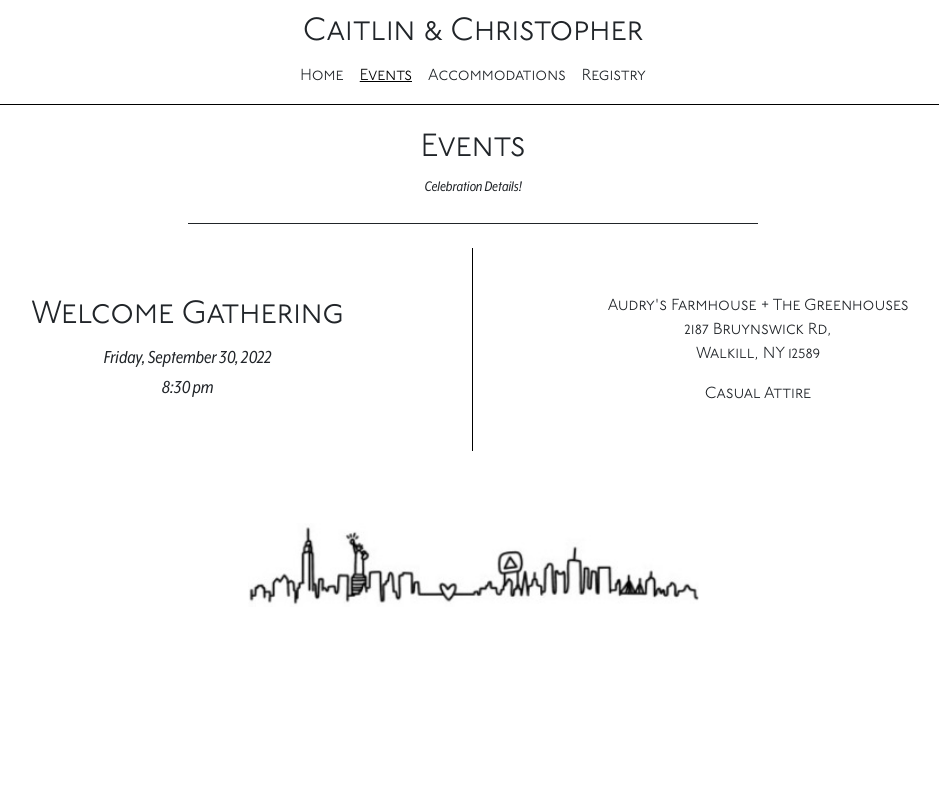
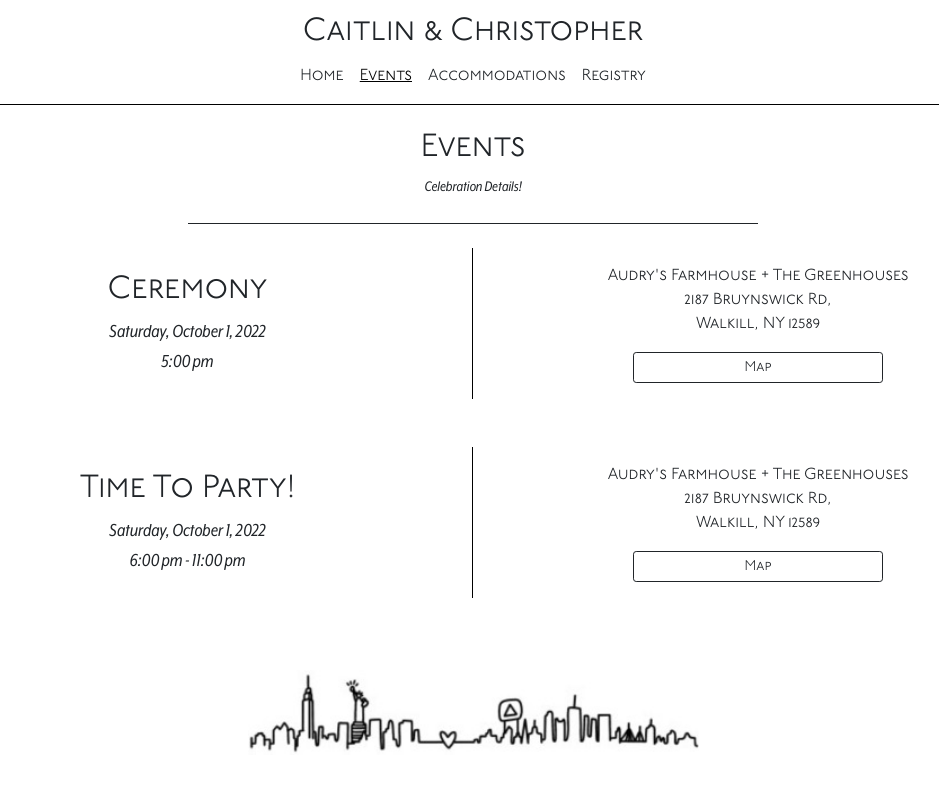
Before and after one commit to tlyver/chris-and-cait-web, a React (Create React App) app: page /events in a window 1280 px wide. Shown: the top 790 px of the page, without its empty margins (167-1106 px from the left). Built offline with nearby package versions, Linux system fonts and the light colour scheme.

Commit message:
Maps Link
Adds link to map.

```diff
--- a/src/event.js
+++ b/src/event.js
@@ -1,15 +1,29 @@
 import './event.scss';
 
-export default function Event(props) {
+
+const Event = props => {
+  const clickMap = () => {
+    console.log("hello");
+  };
+
+  const openInNewTab = (url) => {
+    const newWindow = window.open(url, '_blank', 'noopener, noreferrer')
+    if (newWindow) newWindow.opener = null
+  };
+
+  const onClickUrl = (url) => {
+    return () => openInNewTab(url)
+  }
+
   return (
     <>
       <div className="row row-cols-1 row-cols-md-2 mt-4 mb-5">
-        <div className="col d-flex flex-direction--column align-items-center justify-content-center border-right-responsive pt-5 pb-5">
+        <div className="col d-flex flex-direction--column align-items-center justify-content-center border-right-responsive pt-3 pb-3">
           <h2 className="underground">{props.event}</h2>
           <div className="eaves is-20">{props.date}</div>
           <div className="eaves is-20">{props.time}</div>
         </div>
-        <div className="col d-flex flex-column align-items-center justify-content-center underground">
+        <div className="col d-flex flex-column align-items-center justify-content-center underground pt-3 pb-3">
           <div>{props.location}</div>
           <div className="d-flex flex-column address">
             <div>
@@ -19,7 +33,29 @@ export default function Event(props) {
               {props.city}
             </div>
           </div>
-          <div className="pt-3">{props.attire}</div>
+          <div className="mt-3 d-none">{props.attire}</div>
+          <a
+            href="https://goo.gl/maps/Kh7XiTXbGqpjZutH9"
+            onClick={onClickUrl('https://goo.gl/maps/Kh7XiTXbGqpjZutH9')}
+            className="btn btn-sm btn-outline-dark mt-3 underground"
+            role="button"
+            aria-pressed="true"
+            target="_blank"
+          >
+            Map
+          </a>
+          {
+            /*
+            <a
+            onClick={onClickUrl('https://stackoverflow.com')}
+            className="btn btn-sm btn-outline-dark underground mt-2"
+            role="button"
+            aria-pressed="true"
+            >
+            Add To Calendar
+            </a>
+            */
+          }
         </div>
       </div>
 
@@ -30,4 +66,6 @@ export default function Event(props) {
       </div>
     </>
   )
-}
+};
+
+export default Event;
--- a/src/event.scss
+++ b/src/event.scss
@@ -1,3 +1,7 @@
+.btn {
+  width: 80%;
+}
+
 @media (min-width: 768px) {
   .border-right-responsive {
     border-right: 1px solid #000;
@@ -5,6 +9,9 @@
   .border-bottom-responsive {
     border-bottom: 1px solid #000;
   };
+  .btn {
+    width: 250px;
+  }
 }
 
 @media (min-width: 768px) {
--- a/src/routes/events.js
+++ b/src/routes/events.js
@@ -13,9 +13,18 @@ export default function Events() {
       </div>
 
       <Event
-        event="Welcome Gathering"
-        date="Friday, September 30, 2022"
-        time="8:30 pm"
+        event="Ceremony"
+        date="Saturday, October 1, 2022"
+        time="5:00 pm"
+        location="Audry's Farmhouse + The Greenhouses"
+        street="2187 Bruynswick Rd,"
+        city="Walkill, NY 12589"
+        attire="Casual Attire"
+      />
+      <Event
+        event="Time To Party!"
+        date="Saturday, October 1, 2022"
+        time="6:00 pm - 11:00 pm"
         location="Audry's Farmhouse + The Greenhouses"
         street="2187 Bruynswick Rd,"
         city="Walkill, NY 12589"
```
